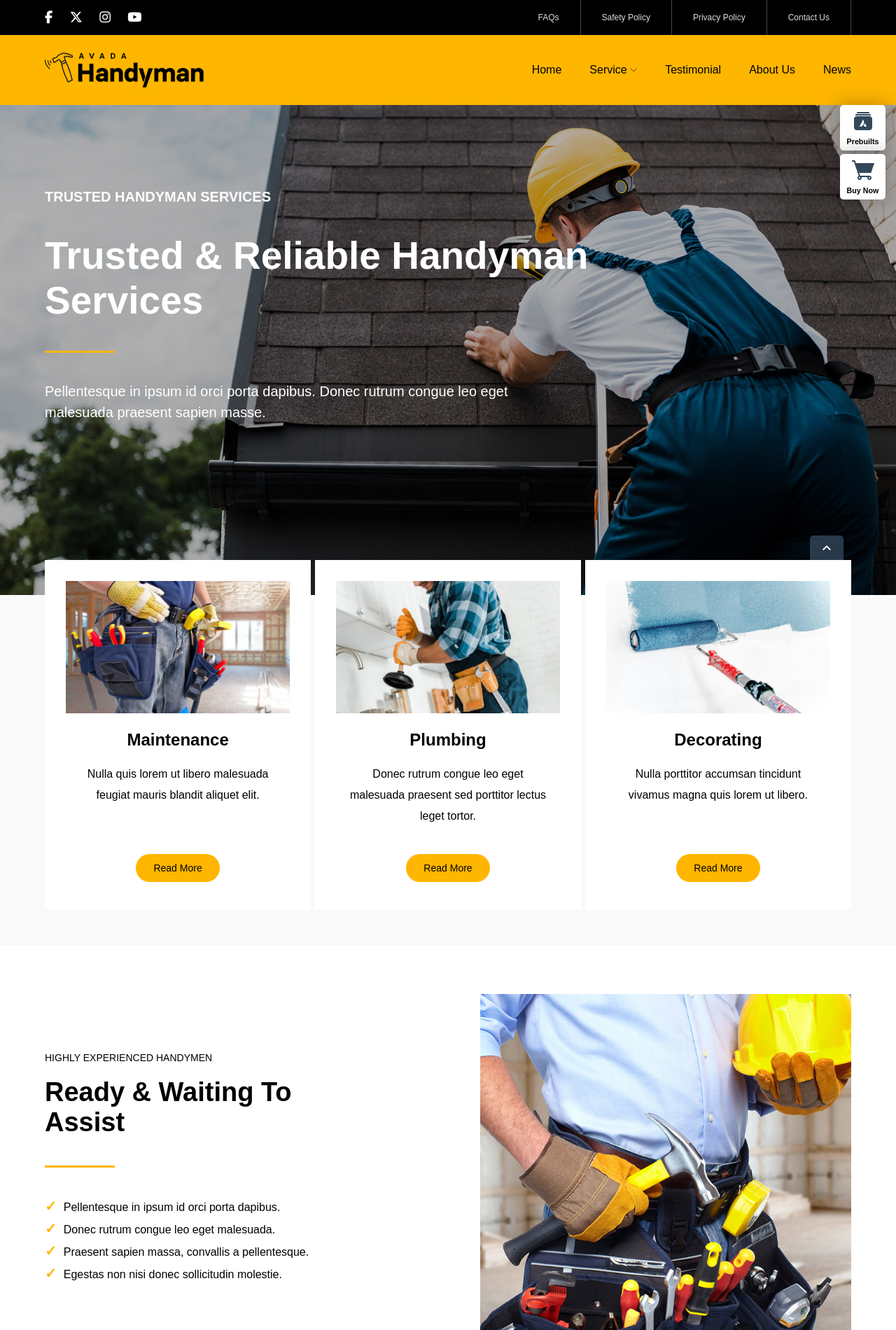
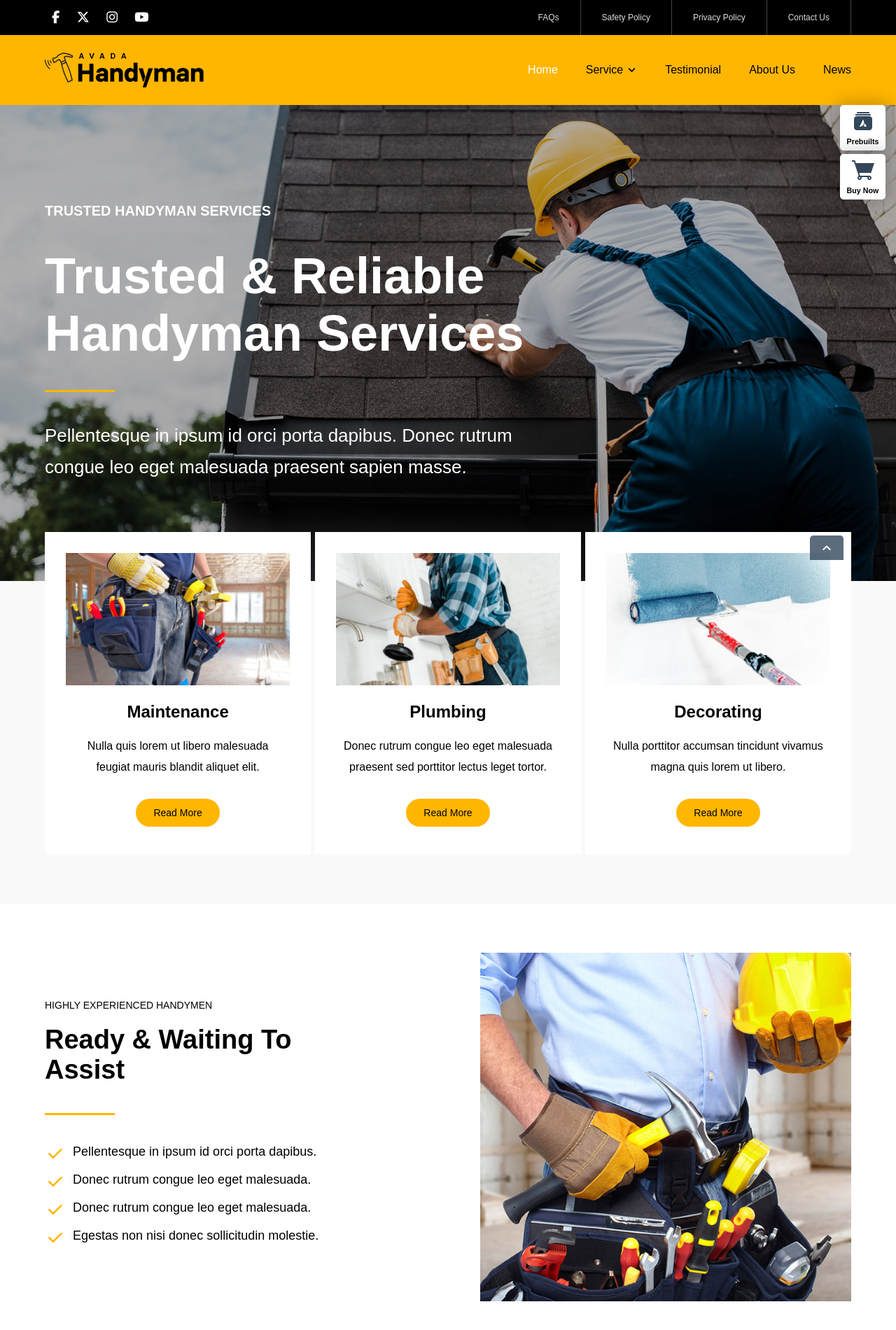
Before and after one commit to maliherfan/final-project, a plain HTML site: page index.html in a window 1280 px wide. Shown: the top 1900 px of the page at 70% size. Drawn offline with Linux system fonts and the light colour scheme.

Commit message:
after change

```diff
--- a/css/theme.css
+++ b/css/theme.css
@@ -45,10 +45,7 @@ header .header-content {
 header .header-content .header-icons a {
     color: white;
     font-size: 18px;
-}
-
-header .header-content .header-icons i {
-    margin-right: 20px;
+    margin: 0px 10px;
 }
 
 header .header-content ul {
@@ -111,31 +108,44 @@ nav .navigation-part>a img {
 }
 
 .navigation-part .outer-menu>li {
-    padding-left: 40px;
+    margin-left: 40px;
 }
 
-.navigation-part .outer-menu li a {
+.navigation-part .outer-menu li>a {
     color: black;
     font-size: 16px;
     transition: .4s;
+    padding: 20px 0px;
+    display: flex;
+    justify-content: center;
+    align-items: center;
 }
 
-.navigation-part .outer-menu li a img {
-    width: 10px;
+.navigation-part .outer-menu li svg {
+    width: 15px;
+    margin-left: 5px;
 }
 
 .navigation-part .outer-menu li .inner-menu {
     display: none;
 }
 
-.navigation-part .outer-menu li a:hover {
+.navigation-part .outer-menu li:hover>a{
     color: white;
+}
+
+.navigation-part .outer-menu li svg path{
+    transition: .4s;
+}
+
+.navigation-part .outer-menu li:hover svg path{
+    fill: white;
 }
 
 .navigation-part .outer-menu li:hover ul {
     display: block;
     position: absolute;
-    top: 60px;
+    top: 65px;
     background-color: white;
     border-radius: 5px;
 }
@@ -154,6 +164,10 @@ nav .navigation-part>a img {
     color: black;
 }
 
+.navigation-part li a.active {
+    color: white;
+}
+
 .navigation-part .hamburger {
     display: none;
     cursor: pointer;
@@ -168,12 +182,13 @@ nav .navigation-part>a img {
     background-position: center center;
     background-size: cover;
     width: 100%;
-    height: 700px;
+    /* height: 700px; */
     color: white;
+    padding: 20px 0px;
 }
 
 .hero .trusted-service {
-    width: 70%;
+    width: 65%;
     display: flex;
     flex-direction: column;
     justify-content: center;
@@ -188,7 +203,7 @@ nav .navigation-part>a img {
 }
 
 .hero .trusted-service h1 {
-    font-size: 55px;
+    font-size: 72px;
     text-transform: capitalize;
 }
 
@@ -202,8 +217,8 @@ nav .navigation-part>a img {
 
 .hero .trusted-service p {
     width: 90%;
-    font-size: 20px;
-    line-height: 30px;
+    font-size: 26px;
+    line-height: 45px;
 }
 
 .services {
@@ -214,16 +229,16 @@ nav .navigation-part>a img {
 
 .services .services-part {
     width: 100%;
-    height: 500px;
+    /* height: 480px; */
     display: flex;
     justify-content: space-between;
 }
 
 .services-part .service {
     width: 33%;
-    height: 100%;
+    /* height: 100%; */
     background-color: white;
-    top: -50px;
+    top: -70px;
     padding: 30px;
     text-align: center;
     position: relative;
@@ -245,8 +260,8 @@ nav .navigation-part>a img {
 
 .services-part .service p {
     font-size: 16px;
-    width: 90%;
-    margin: 0 auto 40px;
+    width: 95%;
+    margin: 0 auto 80px;
     line-height: 30px;
 }
 
@@ -303,16 +318,20 @@ nav .navigation-part>a img {
     font-size: 38px;
 }
 
-.waiting-assist p {
-    line-height: 30px;
-    font-size: 16px;
+.waiting-assist .item{
+    display: flex;
+    align-items: start;
 }
 
-.waiting-assist p span {
-    color: var(--main-color);
-    font-weight: bold;
-    font-size: 20px;
-    margin-right: 10px;
+.waiting-assist p {
+    line-height: 25px;
+    font-size: 18px;
+    margin-left: 10px;
+    margin-bottom: 15px;
+}
+
+.waiting-assist img{
+    width: 30px;
 }
 
 .waiting-assist a {
@@ -506,14 +525,14 @@ nav .navigation-part>a img {
 
 .latest-news .news-part {
     width: 100%;
-    height: 600px;
+    /* height: 600px; */
     display: flex;
     justify-content: space-between;
 }
 
 .news-part .news {
     width: 32%;
-    height: 100%;
+    /* height: 100%; */
     background-color: white;
     padding: 30px;
     text-align: center;
@@ -550,6 +569,7 @@ nav .navigation-part>a img {
     width: 90%;
     margin: 0 auto 40px;
     line-height: 30px;
+    margin-bottom: 70px;
 }
 
 .latest-news a {
@@ -822,25 +842,26 @@ nav .navigation-part>a img {
     top: 220px;
 }
 
-.side-fix-icon img{
+.side-fix-icon img {
     transition: .2s;
 }
 
-.side-fix-icon .prebuilds img.out, .side-fix-icon .buy img.out{
+.side-fix-icon .prebuilds img.out,
+.side-fix-icon .buy img.out {
     position: absolute;
     right: -32.5px;
     top: 7px;
 }
 
 .side-fix-icon .buy:hover img.out,
-.side-fix-icon .prebuilds:hover img.out{
-    transform:  translateX(-50px);
+.side-fix-icon .prebuilds:hover img.out {
+    transform: translateX(-50px);
     transition: .2s;
 }
 
 .side-fix-icon .buy:hover img.in,
-.side-fix-icon .prebuilds:hover img.in{
-    transform:  translateX(-50px);
+.side-fix-icon .prebuilds:hover img.in {
+    transform: translateX(-50px);
     transition: .2s;
 }
 
@@ -859,7 +880,7 @@ nav .navigation-part>a img {
 }
 
 .side-fix-icon a .go-top:hover {
-    background-color:#ffb700cb;
+    background-color: #ffb700cb;
 }
 
 footer {
@@ -883,6 +904,10 @@ footer p a:hover {
 }
 
 @media (max-width:1024px) {
+    .hero .trusted-service {
+        width: 100%;
+    }
+
     .experience .highly-experience {
         align-items: start;
     }
@@ -899,7 +924,7 @@ footer p a:hover {
         display: block;
     }
 
-    .side-fix-icon a{
+    .side-fix-icon a {
         display: none;
     }
 }
@@ -931,7 +956,7 @@ footer p a:hover {
 
     .services-part .service {
         width: 100%;
-        height: 550px;
+        /* height: 550px; */
         margin-bottom: 30px;
     }
 
@@ -952,7 +977,7 @@ footer p a:hover {
         padding-bottom: 0px;
     }
 
-    .highly-experience img {
+    .highly-experience > img {
         width: 100%;
     }
 
@@ -961,6 +986,10 @@ footer p a:hover {
         margin-bottom: 60px;
         margin-top: 40px;
     }
+
+    /* .waiting-assist img{
+        width: 30px;
+    } */
 
     /* services-continue */
     .services-continue {
@@ -1071,7 +1100,8 @@ footer p a:hover {
     }
 
     .contact .contact-info h2 {
-        margin: 0px auto;
+        margin: 0 auto;
+        text-align: center;
     }
 
     /* chat-appointment */
@@ -1109,7 +1139,8 @@ footer p a:hover {
 
     @media (max-width: 599px) {
 
-        .side-fix-icon .prebuilds, .side-fix-icon .buy{
+        .side-fix-icon .prebuilds,
+        .side-fix-icon .buy {
             display: none;
         }
     }
--- a/index.html
+++ b/index.html
@@ -41,8 +41,8 @@
                     <img src="./images/handyman-logo@2x-400x88.png" alt="">
                 </a>
                 <ul class="outer-menu">
-                    <li><a href="#">Home</a></li>
-                    <li><a href="#">Service <img src="./images/arrow.png" alt=""></a>
+                    <li><a href="#" class="active">Home</a></li>
+                    <li><a href="#">Service <svg xmlns="http://www.w3.org/2000/svg" width="24" height="24" viewBox="0 0 24 24"><path fill="black" fill-rule="evenodd" d="m6 7l6 6l6-6l2 2l-8 8l-8-8z"/></svg></a>
                         <ul class="inner-menu">
                             <li><a href="">Maintenance</a></li>
                             <li><a href="">Plumbing</a></li>
@@ -104,10 +104,22 @@
                         <h3>Highly experienced handymen</h3>
                         <h2>Ready & Waiting To Assist</h2>
                         <div class="yellow-line"></div>
-                        <p><span>&check;</span>Pellentesque in ipsum id orci porta dapibus.</p>
-                        <p><span>&check;</span>Donec rutrum congue leo eget malesuada.</p>
-                        <p><span>&check;</span>Praesent sapien massa, convallis a pellentesque.</p>
-                        <p><span>&check;</span>Egestas non nisi donec sollicitudin molestie.</p>
+                        <div class="item">
+                            <img src="./images/check.svg" alt="">
+                            <p>Pellentesque in ipsum id orci porta dapibus.</p>
+                        </div>
+                        <div class="item">
+                            <img src="./images/check.svg" alt="">
+                            <p>Donec rutrum congue leo eget malesuada.</p>
+                        </div>
+                        <div class="item">
+                            <img src="./images/check.svg" alt="">
+                            <p>Donec rutrum congue leo eget malesuada.</p>
+                        </div>
+                        <div class="item">
+                            <img src="./images/check.svg" alt="">
+                            <p>Egestas non nisi donec sollicitudin molestie.</p>
+                        </div>
                     </div>
                     <img src="./images/info-04.jpg" alt="">
                 </div>
```
Also changed, not shown: images/arrow.png (deleted), images/check.svg (added).
